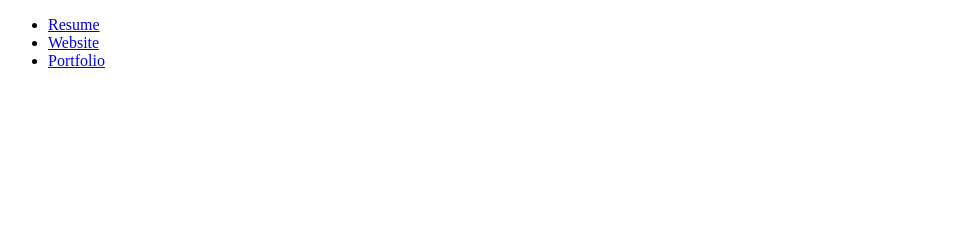
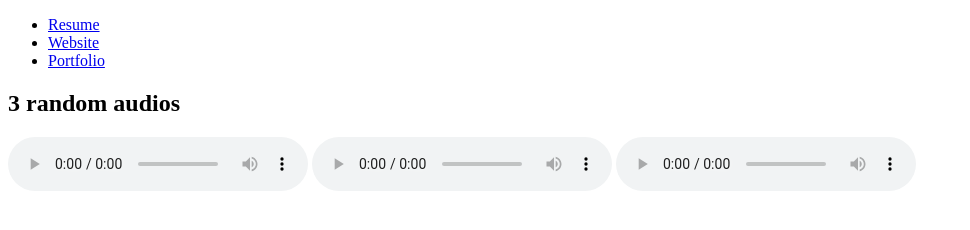
Before and after one commit to acciojob/semantic-navbar-and-audios-hcharshal31, a website: page main.html in a window 1280 px wide. Shown: the whole page, without its empty margins (0-970 px from the left). Drawn offline with Linux system fonts and the light colour scheme.

Commit message:
created a submission

```diff
--- a/main.html
+++ b/main.html
@@ -17,6 +17,21 @@
 			<li><a href="https://hcharshal31.github.io/MyPortfolio/">Portfolio</a></li>
 		</ul>
 	</nav>
+
+	<section>
+		<h1>3 random audios</h1>
+        <audio controls>
+		   <source src="http://commondatastorage.googleapis.com/codeskulptor-demos/DDR_assets/Kangaroo_MusiQue_-_The_Neverwritten_Role_Playing_Game.mp3" type="audio/mp3">
+		</audio>
+
+		<audio controls>
+		   <source src="http://commondatastorage.googleapis.com/codeskulptor-assets/Epoq-Lepidoptera.ogg" type="audio/ogg">
+		</audio>
+
+		<audio controls>
+		   <source src="http://codeskulptor-demos.commondatastorage.googleapis.com/pang/paza-moduless.mp3" type="audio/mp3">
+		</audio>
+	</section>
 </body>
 
 </html>
```
